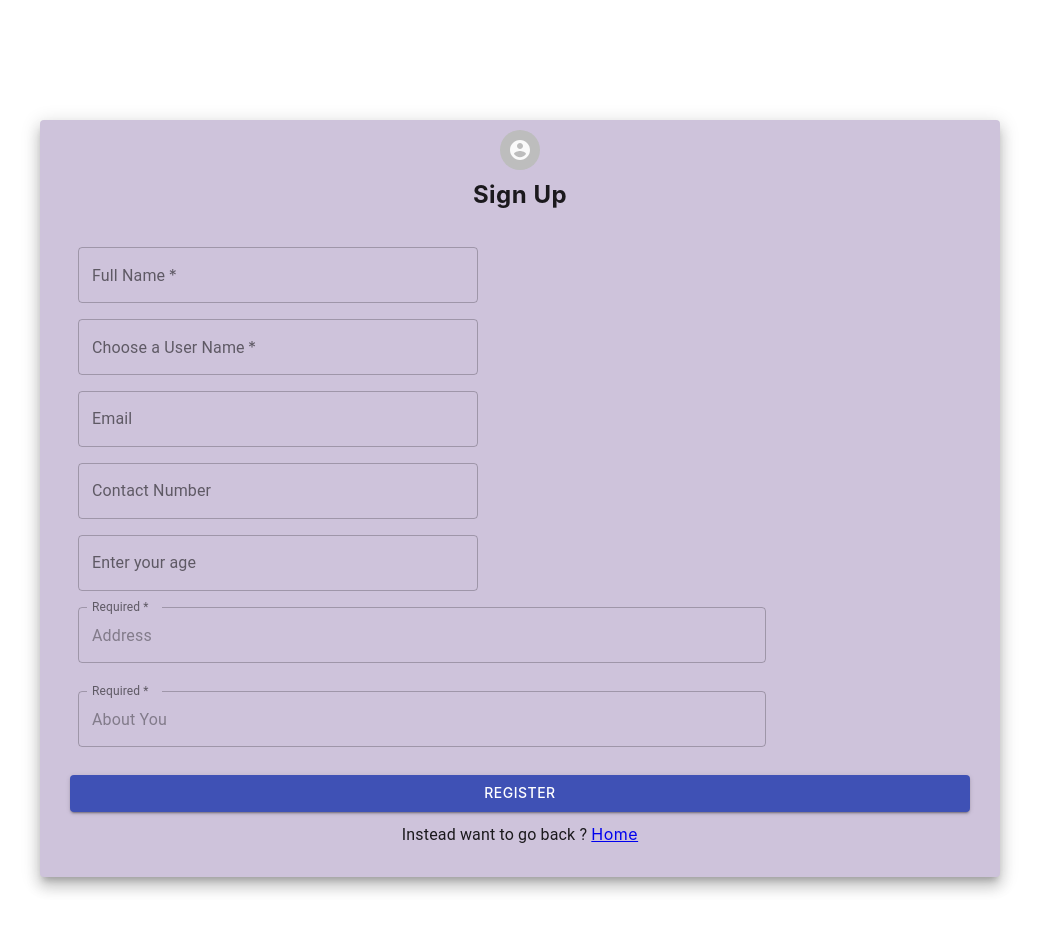
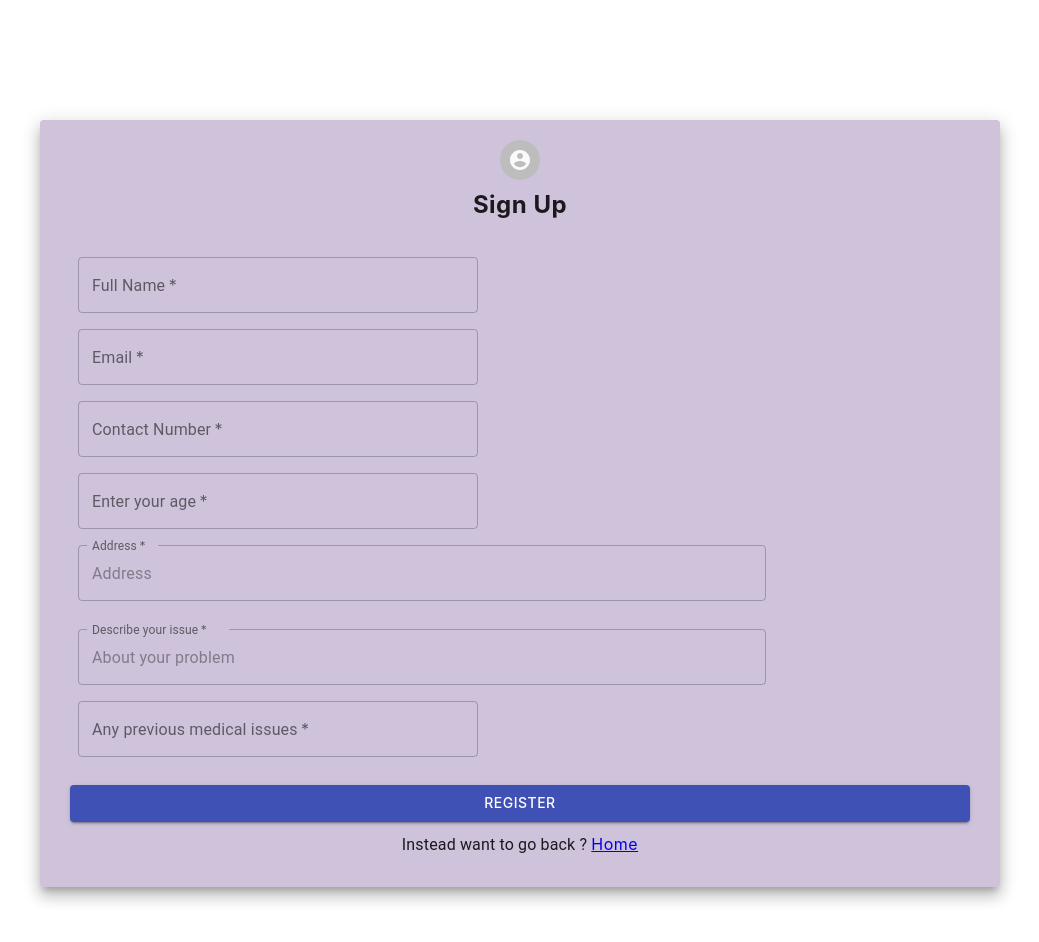
Before and after one commit to ShivamSingh22/MENTOX, a React (Create React App) app in the folder mentox-frontend/: page /SignUp in a window 1280 px wide. Shown: the top 942 px of the page, without its empty margins (120-1159 px from the left). Built offline with nearby package versions, Linux system fonts and the light colour scheme; what react-swipeable-views-utils would draw is missing.

Commit message:
Connecting patient form with backend

```diff
--- a/mentox-frontend/src/Components/Pages/SignUp.js
+++ b/mentox-frontend/src/Components/Pages/SignUp.js
@@ -1,9 +1,11 @@
-import React from "react";
+import React, { useState } from "react";
 import TextField from "@material-ui/core/TextField";
 import { makeStyles } from "@material-ui/core/styles";
 import { Grid, Paper, Avatar, Button, Typography } from "@material-ui/core";
 import AccountCircleIcon from "@material-ui/icons/AccountCircle";
 import { Link } from "react-router-dom";
+import { Form } from "../../helper/formHelper";
+import { Redirect } from "react-router";
 
 const avatarStyle = { backgroundColor: "#rgb777" };
 const useStyles = makeStyles((theme) => ({
@@ -26,10 +28,59 @@ const useStyles = makeStyles((theme) => ({
 export default function SignUp() {
   const classes = useStyles();
 
+  const [values, setValues] = useState({
+    email: "",
+    name: "",
+    phone: "",
+    age: "",
+    address: "",
+    description: "",
+    health: "",
+    didRedirect: false,
+  });
+
+  const { email, name, phone, age, address, description, health } = values;
+
+  const handleChange = (name) => (event) => {
+    setValues({ ...values, [name]: event.target.value });
+  };
+
+  const onSubmit = (event) => {
+    event.preventDefault();
+    setValues({ ...values });
+    //Check if all fields are filled
+    if (email === "" || name === "" || age === "" || description === "") {
+      setValues({
+        ...values,
+      });
+    } else {
+      Form({ email, name, age, description, phone, address, health })
+        .then((data) => {
+          if (data) {
+            setValues({
+              ...values,
+              didRedirect: true,
+            });
+          } else {
+            setValues({ ...values });
+          }
+        })
+        .catch((err) => console.log(err));
+    }
+  };
+
+  //Performing redirect after successfull login
+  const performRedirect = () => {
+    if (values.didRedirect) {
+      return <Redirect to="/Group" />;
+    }
+  };
+
   return (
     <div align="center">
+      {performRedirect()}
       <Paper className={classes.container} elevation={10}>
-        <Avatar style={avatarStyle}>
+        <Avatar style={(avatarStyle, { marginTop: "10px" })}>
           <AccountCircleIcon />
         </Avatar>
         <h2 style={{ margin: "10px 0 30px 0" }}>Sign Up</h2>
@@ -46,58 +97,79 @@ export default function SignUp() {
               id="outlined-required"
               label="Full Name"
               variant="outlined"
+              value={name}
+              onChange={handleChange("name")}
             />
-            <TextField
-              required
-              id="outlined-required"
-              label="Choose a User Name"
-              variant="outlined"
-            />
+
             <TextField
               id="outlined-input"
               label="Email"
               type="email"
               autoComplete="email"
               variant="outlined"
+              required
+              value={email}
+              onChange={handleChange("email")}
             />
             <TextField
               id="outlined-number"
               label="Contact Number"
               type="numbers"
               variant="outlined"
+              required
+              value={phone}
+              onChange={handleChange("phone")}
             />
             <TextField
               id="outlined-number"
               label="Enter your age"
               type="numbers"
               variant="outlined"
+              required
+              value={age}
+              onChange={handleChange("age")}
             />
             <TextField
               id="outlined-full-width"
-              label="Required *"
+              label="Address"
               style={{ width: "86vh" }}
               placeholder="Address"
               InputLabelProps={{
                 shrink: true,
               }}
               variant="outlined"
+              required
+              value={address}
+              onChange={handleChange("address")}
             />
             <TextField
               id="outlined-full-width"
-              label="Required *"
+              label="Describe your issue"
               style={{ marginTop: 20, width: "86vh" }}
-              placeholder="About You"
+              placeholder="About your problem"
               margin="normal"
               InputLabelProps={{
                 shrink: true,
               }}
               variant="outlined"
+              required
+              value={description}
+              onChange={handleChange("description")}
+            />
+            <TextField
+              required
+              id="outlined-required"
+              label="Any previous medical issues"
+              variant="outlined"
+              value={health}
+              onChange={handleChange("health")}
             />
           </Grid>
           <Button
             style={{ width: "100%", marginTop: "20px" }}
             variant="contained"
             color="primary"
+            onClick={onSubmit}
           >
             Register
           </Button>
```
